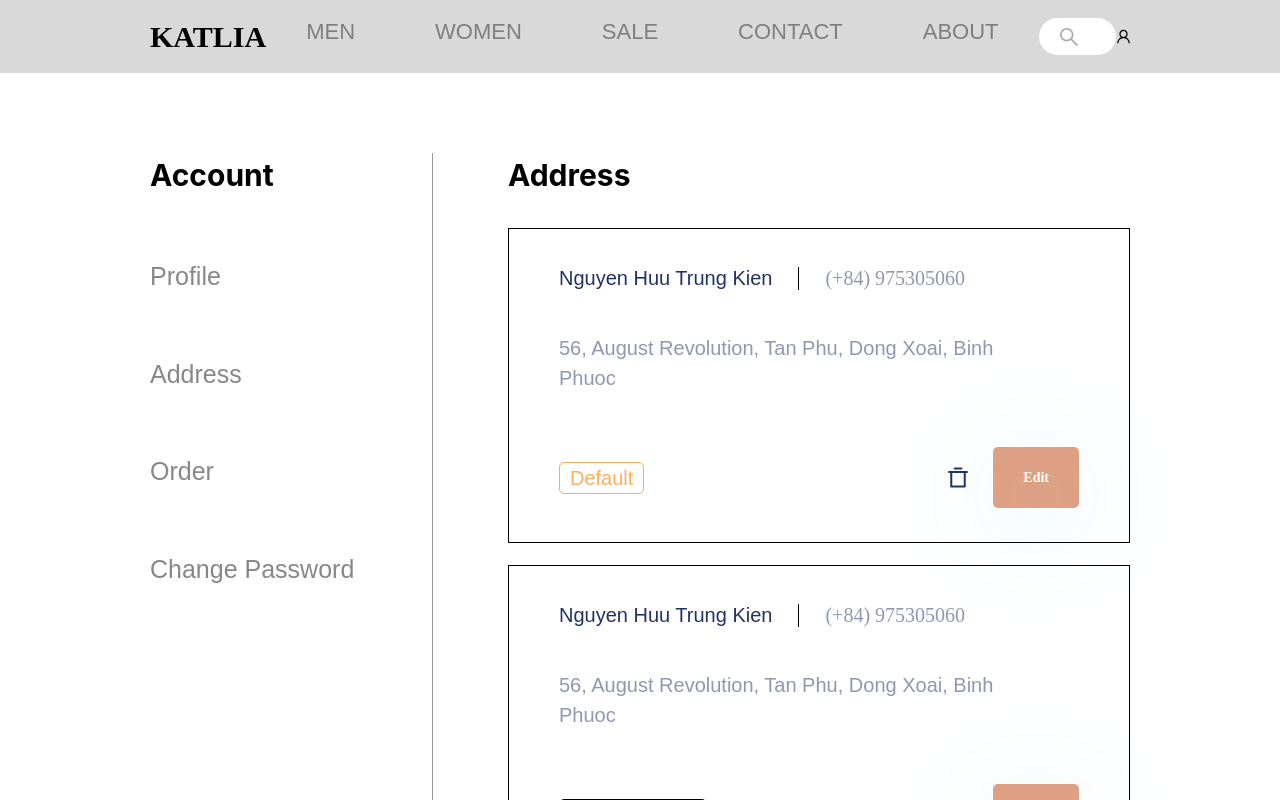
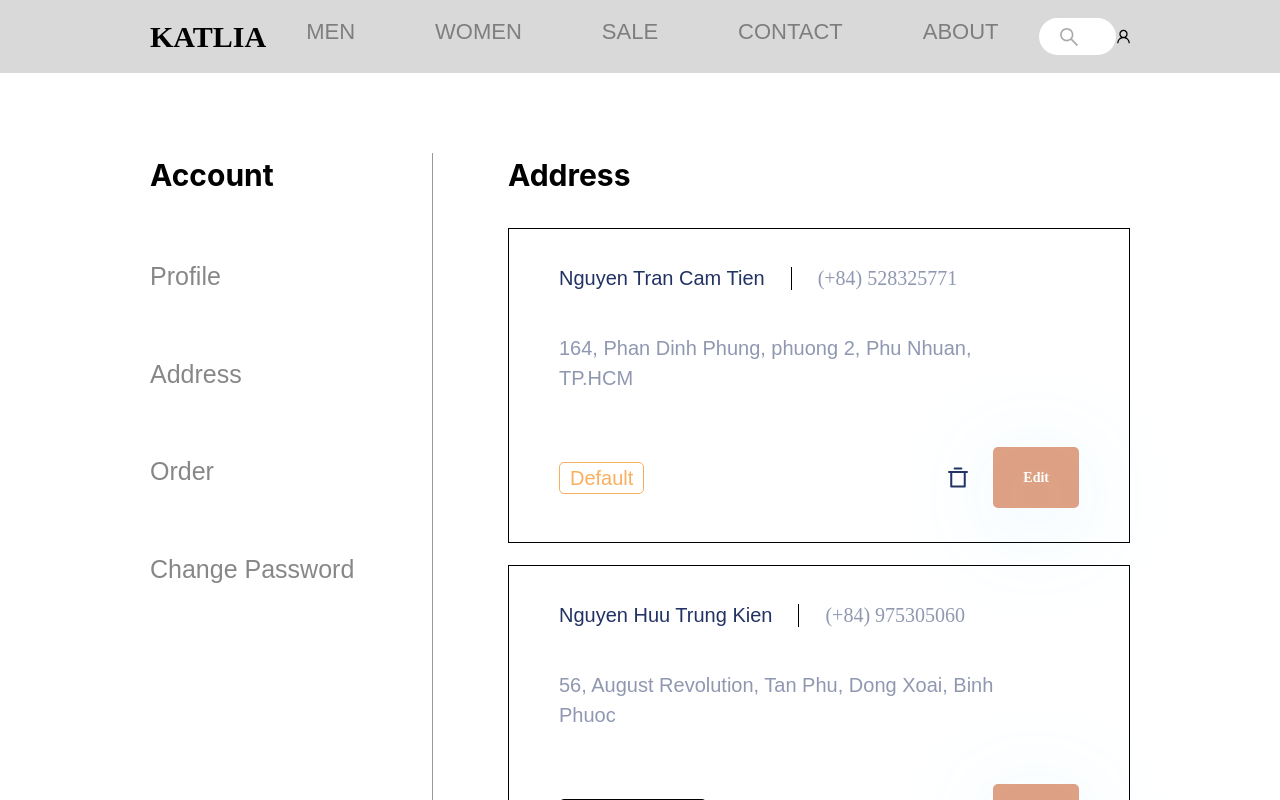
Before and after one commit to haileyng02/KATLIA_FE, a React (Create React App) app: page /account/address in a window 1280 px wide. Shown: the top 800 px of the page. Built offline with nearby package versions, Linux system fonts and the light colour scheme.

Commit message:
added address logic

```diff
--- a/src/components/AccountInput.jsx
+++ b/src/components/AccountInput.jsx
@@ -1,11 +1,11 @@
 import React from "react";
 
-const AccountInput = ({ label, custom, value }) => {
+const AccountInput = ({ label, custom, value, handleChange, name }) => {
   return (
     <div className={custom}>
       <label className="input-label">
         {label}
-        <input className="default-input" value={value}/>
+        <input name={name} className="default-input" value={value} onChange={handleChange}/>
       </label>
     </div>
   );
--- a/src/components/AddAddressModal.jsx
+++ b/src/components/AddAddressModal.jsx
@@ -1,7 +1,7 @@
 import React from "react";
 import AccountInput from "../components/AccountInput";
 import AddressForm from "./AddressForm";
-import { Modal, Switch } from "antd";
+import { Modal } from "antd";
 
 const AddAddressModal = ({isModalOpen,handleCancel,currItem}) => {
   return (
@@ -20,13 +20,7 @@ const AddAddressModal = ({isModalOpen,handleCancel,currItem}) => {
     >
       <h1 className="text-[30px] font-bold">{currItem ? 'Edit Address' : 'Add Address'}</h1>
       <div className="flex flex-col space-y-[21px] mt-[9px]">
-        <AccountInput label={"Full name"} value={currItem?.name}/>
-        <AccountInput label={"Contact number"} value={currItem?.phoneNumber}/>
-        <AddressForm />
-      </div>
-      <div className="flex mt-6 justify-between">
-        <p>Set as Default Address</p>
-        <Switch className="bg-gray-300" />
+        <AddressForm currItem={currItem || ''}/>
       </div>
       <div className="flex gap-x-[162px] mt-6 justify-between h-[71px] text-[36px]">
         <button
--- a/src/components/AddressContainer.jsx
+++ b/src/components/AddressContainer.jsx
@@ -8,35 +8,56 @@ const addressData = [
     id: 1,
     name: "Nguyen Huu Trung Kien",
     phoneNumber: 975305060,
-    address: "56, August Revolution, Tan Phu, Dong Xoai, Binh Phuoc",
+    fullAddress: "56, August Revolution, Tan Phu, Dong Xoai, Binh Phuoc",
+    address: '56, August Revolution',
+    ward: '25195_Phuong Tan Phu',
+    district: '689_Thanh pho Dong Xoai',
+    province: '70_Tinh Binh Phuoc',
+    note: 'hihi',
     isDefault: false,
   },
   {
     id: 2,
-    name: "Nguyen Huu Trung Kien",
-    phoneNumber: 975305060,
-    address: "56, August Revolution, Tan Phu, Dong Xoai, Binh Phuoc",
+    name: "Nguyen Tran Cam Tien",
+    phoneNumber: 528325771,
+    fullAddress: "164, Phan Dinh Phung, phuong 2, Phu Nhuan, TP.HCM",
+    address: '164, Phan Dinh Phung',
+    ward: '27061_Phuong 02',
+    district: '768_Quan Phu Nhuan',
+    province: '79_Thanh pho Ho Chi Minh',
     isDefault: true,
   },
   {
     id: 3,
     name: "Nguyen Huu Trung Kien",
     phoneNumber: 975305060,
-    address: "56, August Revolution, Tan Phu, Dong Xoai, Binh Phuoc",
+    fullAddress: "56, August Revolution, Tan Phu, Dong Xoai, Binh Phuoc",
+    address: '56, August Revolution',
+    ward: '25195_Phuong Tan Phu',
+    district: '689_Thanh pho Dong Xoai',
+    province: '70_Tinh Binh Phuoc',
     isDefault: false,
   },
   {
     id: 4,
     name: "Nguyen Huu Trung Kien",
     phoneNumber: 975305060,
-    address: "56, August Revolution, Tan Phu, Dong Xoai, Binh Phuoc",
+    fullAddress: "56, August Revolution, Tan Phu, Dong Xoai, Binh Phuoc",
+    address: '56, August Revolution',
+    ward: '25195_Phuong Tan Phu',
+    district: '689_Thanh pho Dong Xoai',
+    province: '70_Tinh Binh Phuoc',
     isDefault: false,
   },
   {
     id: 5,
     name: "Nguyen Huu Trung Kien",
     phoneNumber: 975305060,
-    address: "56, August Revolution, Tan Phu, Dong Xoai, Binh Phuoc",
+    fullAddress: "56, August Revolution, Tan Phu, Dong Xoai, Binh Phuoc",
+    address: '56, August Revolution',
+    ward: '25195_Phuong Tan Phu',
+    district: '689_Thanh pho Dong Xoai',
+    province: '70_Tinh Binh Phuoc',
     isDefault: false,
   },
 ];
@@ -62,6 +83,7 @@ const AddressContainer = ({ type, custom }) => {
 
   const handleCancel = () => {
     setIsModalOpen(false);
+    setCurrItem(null);
   };
 
   const getDefaultIndex = () =>
--- a/src/components/AddressForm.jsx
+++ b/src/components/AddressForm.jsx
@@ -1,4 +1,5 @@
 import React, { useState, useEffect } from "react";
+import { Switch } from "antd";
 import AccountInput from "../components/AccountInput";
 import DefaultSelect from "../components/DefaultSelect";
 import provinceApi from "../api/provinceApi";
@@ -6,16 +7,58 @@ import handleApiCallError from "../utils/handleApiCallError";
 import sortByName from "../utils/sortByName";
 import normalizeText from "../utils/normalizeText";
 
-const AddressForm = () => {
+const AddressForm = ({ currItem }) => {
   const [province, setProvince] = useState([]);
   const [district, setDistrict] = useState([]);
   const [ward, setWard] = useState([]);
-  const [isDistrictSelected, setDistrictSelected] = useState(null);
-  const [isWardSelected, setWardSelected] = useState(null);
+  const [address, setAddress] = useState({
+    name: "",
+    phoneNumber: "",
+    address: "",
+    province: "",
+    district: "",
+    ward: "",
+    note: "",
+    isDefault: false,
+  });
 
   useEffect(() => {
     fetchProvinces();
-  }, []);
+    if (currItem) setCurrAddress(currItem);
+    else
+      setCurrAddress({
+        address: "",
+        province: "",
+        district: "",
+        ward: "",
+        note: "",
+        isDefault: false,
+      });
+  }, [currItem]);
+
+  const setCurrAddress = async (currItem) => {
+    setAddress((prev) => ({
+      ...prev,
+      name: currItem.name,
+      phoneNumber: currItem.phoneNumber,
+      address: currItem.address,
+      note: currItem.note,
+      province: currItem.province,
+      isDefault : currItem.isDefault
+    }));
+
+    await fetchDistricts(currItem.province);
+    setAddress((prev) => ({
+      ...prev,
+      district: currItem.district,
+    }));
+
+    await fetchWards(currItem.district);
+    setAddress((prev) => ({
+      ...prev,
+      ward: currItem.ward,
+    }));
+  };
 
   // Fetch province at first render\
   const fetchProvinces = async () => {
@@ -37,8 +80,6 @@ const AddressForm = () => {
           depth: 2,
         },
       });
-      setDistrictSelected(false);
-      setWardSelected(false);
       setDistrict(sortByName(normalizeText(response.data.districts)));
       setWard([]);
     } catch (err) {
@@ -57,7 +98,6 @@ const AddressForm = () => {
         },
       });
 
-      setWardSelected(false);
       setWard(sortByName(normalizeText(response.data.wards)));
     } catch (err) {
       handleApiCallError(err);
@@ -65,37 +105,77 @@ const AddressForm = () => {
   };
 
   // Handle user's changes in input
-  const handleChange = e => {
-    const key = e.target.name
-    const value = e.target.value
-    console.log(value)
+  const handleChange = (e) => {
+    const key = e.target.name;
+    const value = e.target.value;
+    console.log(key);
+    console.log(value);
 
-    if (key === 'province' && value !== 'default') {
-      fetchDistricts(value)
-      return
+    if (key === "province" && value !== "default") {
+      setAddress({
+        ...address,
+        province: value,
+        district: "",
+        ward: "",
+      });
+      fetchDistricts(value);
+      return;
     }
 
-    if (key === 'district' && value !== 'default') {
-      setDistrictSelected(true)
-      fetchWards(value)
-      return
+    if (key === "district" && value !== "default") {
+      setAddress({
+        ...address,
+        district: value,
+        ward: "",
+      });
+      fetchWards(value);
+      return;
     }
 
-    if (key === 'ward' && value !== 'ward') {
-      setWardSelected(true)
+    if (key === "ward" && value !== "ward") {
     }
-  }
 
+    if (e.target.name === "phone") {
+      setAddress({
+        ...address,
+        phone: e.target.value.replace(/\D/g, ""),
+      });
+      return;
+    }
+
+    setAddress({
+      ...address,
+      [key]: value,
+    });
+  };
 
   return (
     <>
-      <AccountInput label={"Your address"} />
+      <AccountInput
+        name="name"
+        label={"Full name"}
+        value={address.name || ""}
+        handleChange={handleChange}
+      />
+      <AccountInput
+        name="phoneNumber"
+        label={"Contact number"}
+        value={address.phoneNumber || ""}
+        handleChange={handleChange}
+      />
+      <AccountInput
+        name="address"
+        label={"Your address"}
+        value={address.address || ""}
+        handleChange={handleChange}
+      />
       <div className="flex gap-x-[74px]">
         <DefaultSelect
           name="province"
           custom={"flex-1"}
           label="Province"
           items={province}
+          value={address.province}
           handleChange={handleChange}
         />
         <DefaultSelect
@@ -103,6 +183,7 @@ const AddressForm = () => {
           custom={"flex-1"}
           label="District"
           items={district}
+          value={address.district}
           handleChange={handleChange}
         />
       </div>
@@ -112,9 +193,20 @@ const AddressForm = () => {
           custom={"flex-1"}
           label="Ward"
           items={ward}
+          value={address.ward}
           handleChange={handleChange}
         />
-        <AccountInput custom={"flex-1"} label="Note" />
+        <AccountInput
+          name="note"
+          custom={"flex-1"}
+          label="Note"
+          value={address.note || ""}
+          handleChange={handleChange}
+        />
+      </div>
+      <div className="flex mt-6 justify-between">
+        <p>Set as Default Address</p>
+        <Switch className="bg-gray-300" checked={address.isDefault}/>
       </div>
     </>
   );
--- a/src/components/AddressItem.jsx
+++ b/src/components/AddressItem.jsx
@@ -17,7 +17,7 @@ const AddressItem = ({data,editAddress}) => {
         </p>
       </div>
       <p className="mt-8 text-[#9098B1] max-w-[85%]">
-        {data.address}
+        {data.fullAddress}
       </p>
       <div className="mt-[54px] address-modify-container">
         <div
--- a/src/components/AddressItem2.jsx
+++ b/src/components/AddressItem2.jsx
@@ -11,7 +11,7 @@ const AddressItem2 = ({ data,editAddress }) => {
   return (
     <div className="border-1 border-black mt-6 p-[26px] w-[370px] flex flex-col justify-between">
       <h3 className="text-[#223263]">{data.name}</h3>
-      <p className="text-[#9098B1] mt-[17px]">{data.address}</p>
+      <p className="text-[#9098B1] mt-[17px]">{data.fullAddress}</p>
       <p className="address-phone mt-4">{'(+84) '+data.phoneNumber}</p>
       <div className="address-modify-container mt-5">
         <div
--- a/src/components/DefaultSelect.jsx
+++ b/src/components/DefaultSelect.jsx
@@ -1,13 +1,18 @@
 import React from "react";
 
-const DefaultSelect = ({ custom, label, items, handleChange, name }) => {
+const DefaultSelect = ({ custom, label, items, handleChange, name, value }) => {
   return (
     <div className={`${custom}`}>
       <h3 className="input-label">{label}</h3>
       <select
-      name={name}
-      onChange={handleChange}
-      className="mt-[10px] w-full default-input">
+        name={name}
+        onChange={handleChange}
+        value={value || 'default'}
+        className="mt-[10px] w-full default-input"
+      >
+        <option value="default" disabled>
+          Please select
+        </option>
         {items.map((d, i) => (
           <option key={i} value={d.code + "_" + d.name}>
             {d.name}
```
